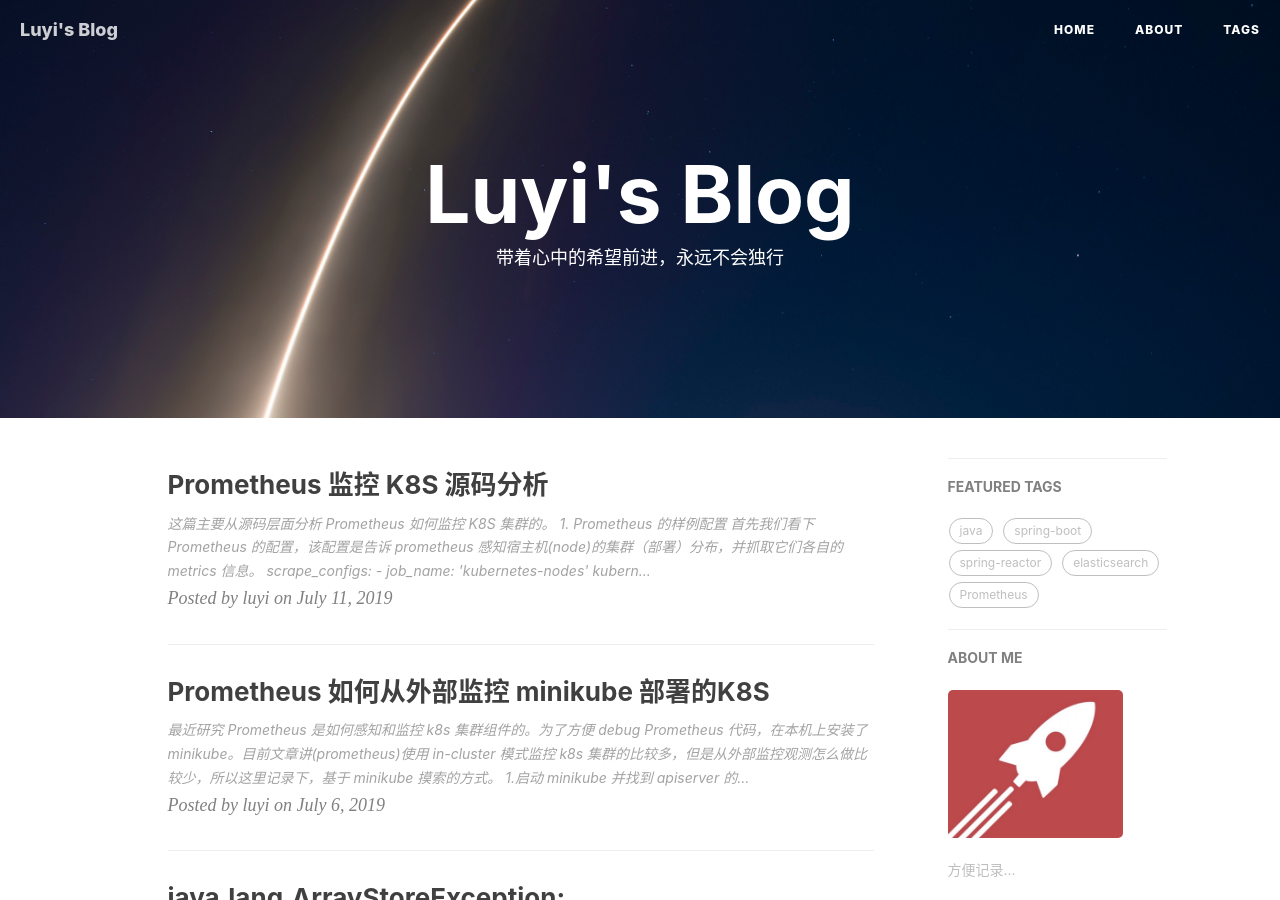
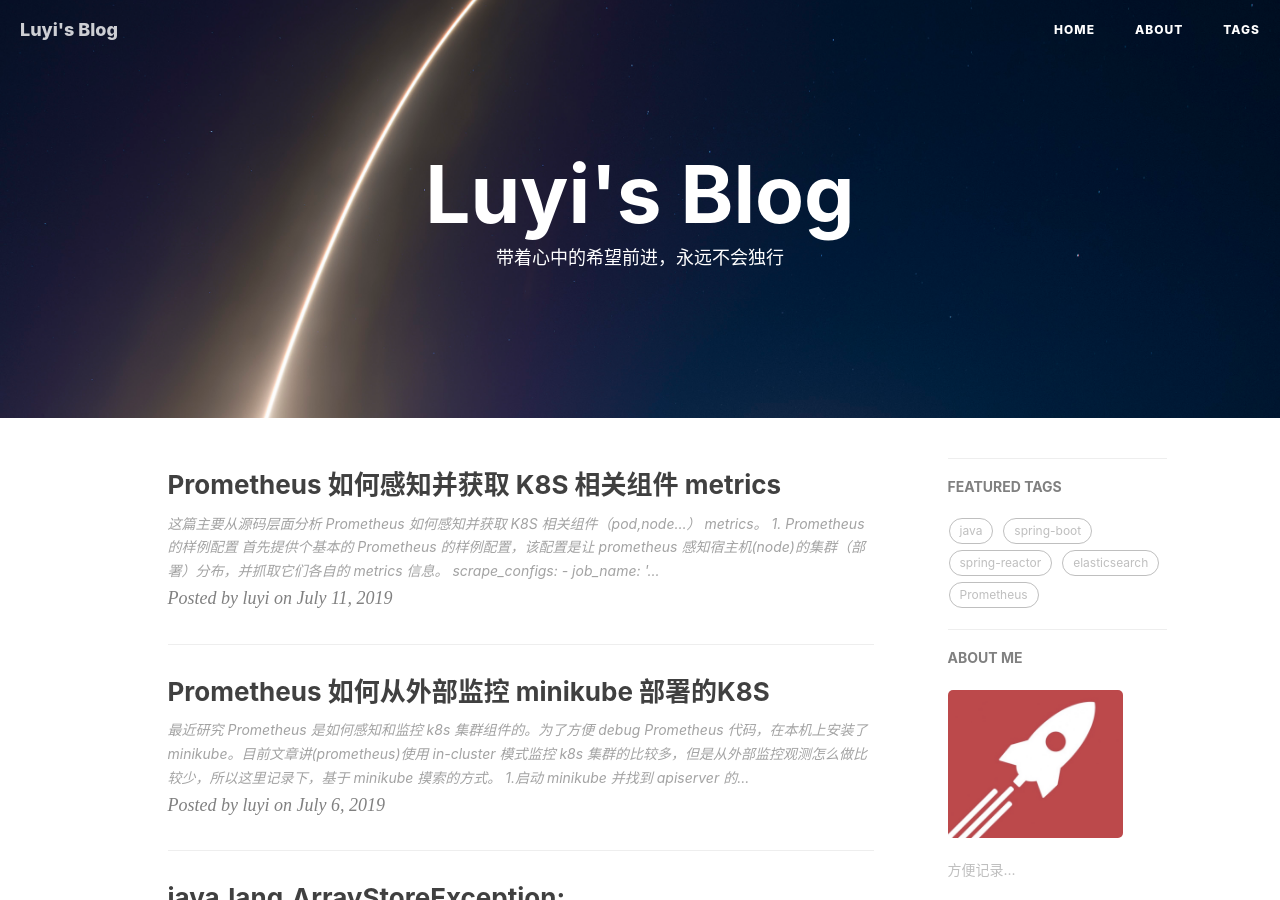
Before and after one commit to luyiisme/luyiisme.github.io, a Jekyll site: the page built from index.html, in a window 1280 px wide and 900 px high. Built offline with Jekyll 4.4.1, drawn with Linux system fonts in a browser that asks for light colours; nearby versions of some CDN libraries; the list of posts is cut into pages by our own code; comment, search, counter and statistics services are not loaded.

Commit message:
add a post for how to scrape k8s metrics

````diff
--- a/_posts/2019-07-11-prom-outside-monitor-k8s-principle.markdown
+++ b/_posts/2019-07-11-prom-outside-monitor-k8s-principle.markdown
@@ -1,6 +1,6 @@
 ---
 layout:     post
-title:      "Prometheus 监控 K8S 源码分析"
+title:      "Prometheus 如何感知并获取 K8S 相关组件 metrics"
 date:       2019-07-11
 author:     "luyi"
 header-img: "img/post-bg-metalworking.jpg"
@@ -9,11 +9,11 @@ tags:
     - scrape
     - Prometheus
 ---
-这篇主要从源码层面分析 Prometheus 如何监控 K8S 集群的。
+这篇主要从源码层面分析 Prometheus 如何感知并获取 K8S 相关组件（pod,node...） metrics。
 
 ## 1. Prometheus 的样例配置
 
-首先我们看下 Prometheus 的配置，该配置是告诉 prometheus 感知宿主机(node)的集群（部署）分布，并抓取它们各自的 metrics 信息。
+首先提供个基本的 Prometheus 的样例配置，该配置是让 prometheus 感知宿主机(node)的集群（部署）分布，并抓取它们各自的 metrics 信息。
 
 ```
 scrape_configs:
@@ -105,12 +105,12 @@ func (n *Node) process(ctx context.Context, ch chan<- []*targetgroup.Group) bool
 }
 ```
 
-最后 updates 的内容会发送到抓取管理器同步的 chan 中（下面继续分析）。
+最后 updates 的内容会发送到抓取管理器同步的 chan 中（谁在观察这个chan？下面继续分析）。
 
 
 ## 4.感知到目标，如何进行抓取
 
-scrape.NewManager(log.With(logger, "component", "scrape manager"), fanoutStorage),fanoutStorage 就是抓取到数据存储的地方。
+scrape.NewManager(log.With(logger, "component", "scrape manager"), fanoutStorage),这是 main.go 中在构建 scrapeManager，其中 fanoutStorage 就是抓取到数据存储的地方。
 
 scrapeManager.Run(discoveryManagerScrape.SyncCh()) ，对要抓取的结点信息（通过服务发现得到的）进行定时拉取。
 
@@ -228,3 +228,5 @@ func (s *targetScraper) scrape(ctx context.Context, w io.Writer) (string, error)
 ```
 
 上面请求的是 node 10.0.0.15 的 10250 端口的 URL: /metrics 的路径来获取 metrics 信息，（ 备注:由于 ip 地址是 INNER 地址，如果 Prometheus 在 K8S 外部实际请求不通）。
+
+文章，通过 prometheus 如何监控 k8s 的相关宿主机器的指标场景，讲述了大概的实现步骤。
````
Also changed, not shown: other parts of _posts/2019-07-11-prom-outside-monitor-k8s-principle.markdown (+1 -1 lines).
